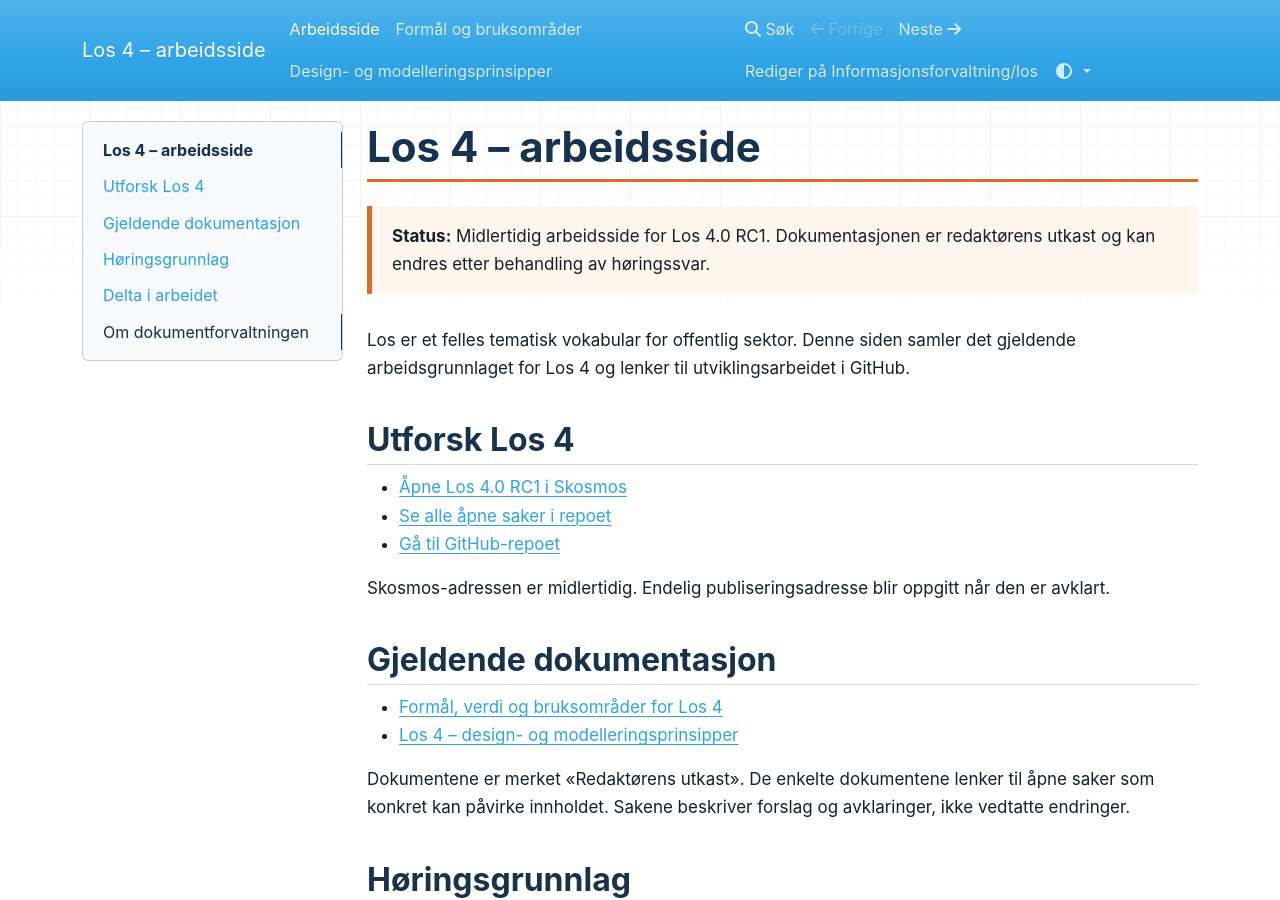
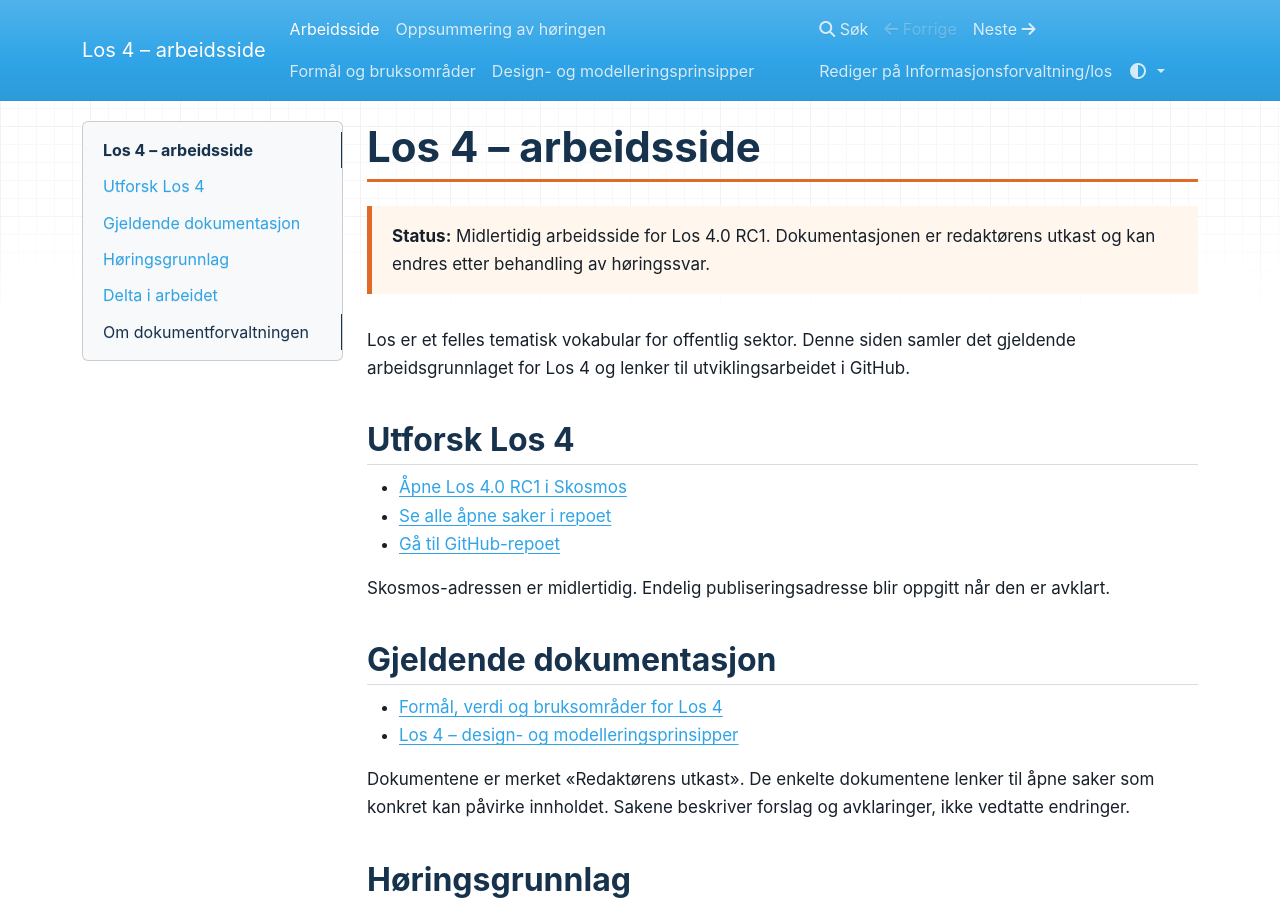
Before and after one commit to Informasjonsforvaltning/los, an MkDocs documentation site: the page built from docs/index.md, in a window 1280 px wide and 900 px high. Built offline with MkDocs 1.6.1, drawn with Linux system fonts in a browser that asks for light colours.

Commit message:
docs: legg høringsoppsummeringen i navigasjonen

```diff
--- a/mkdocs.yml
+++ b/mkdocs.yml
@@ -13,6 +13,7 @@ use_directory_urls: true
 
 nav:
   - Arbeidsside: index.md
+  - Oppsummering av høringen: oppsummering-horing-los-4-0-rc1.md
   - Formål og bruksområder: formal-og-bruksomrader.md
   - Design- og modelleringsprinsipper: design-og-modelleringsprinsipper.md
 
```
